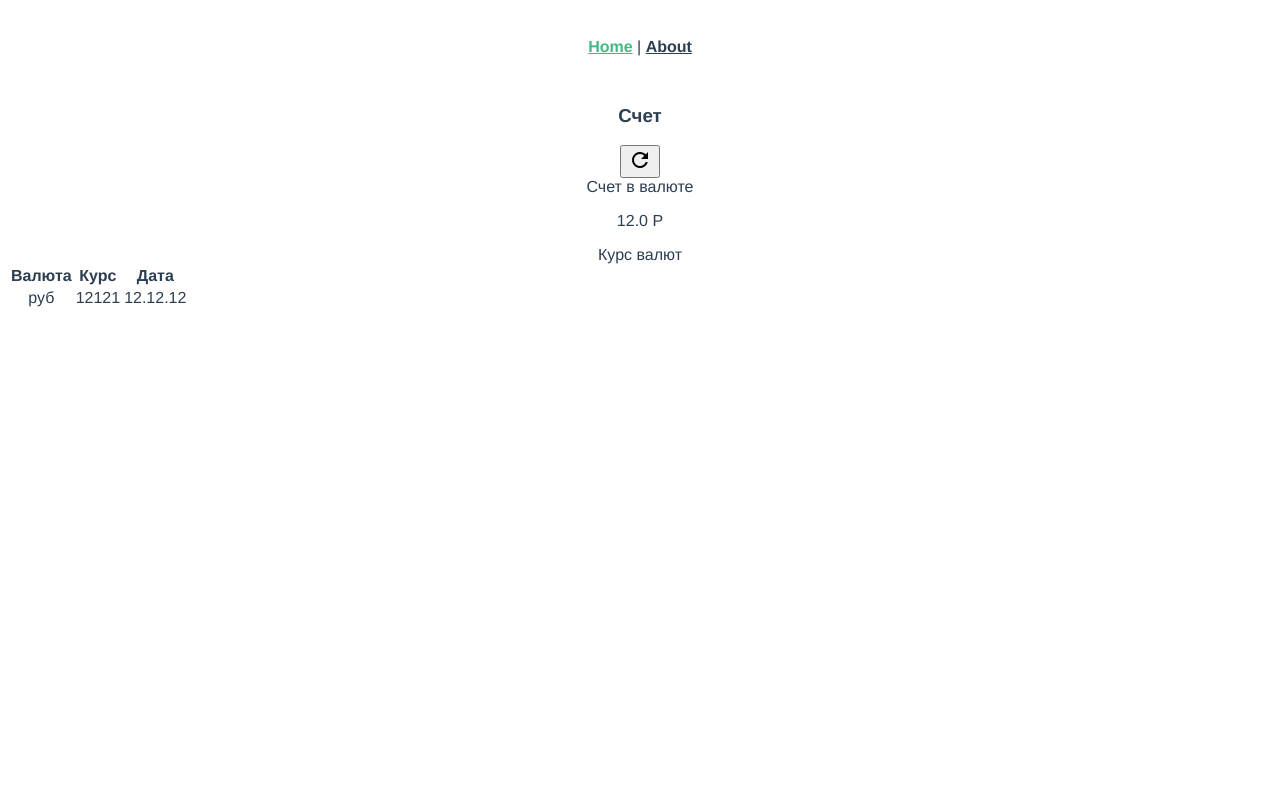
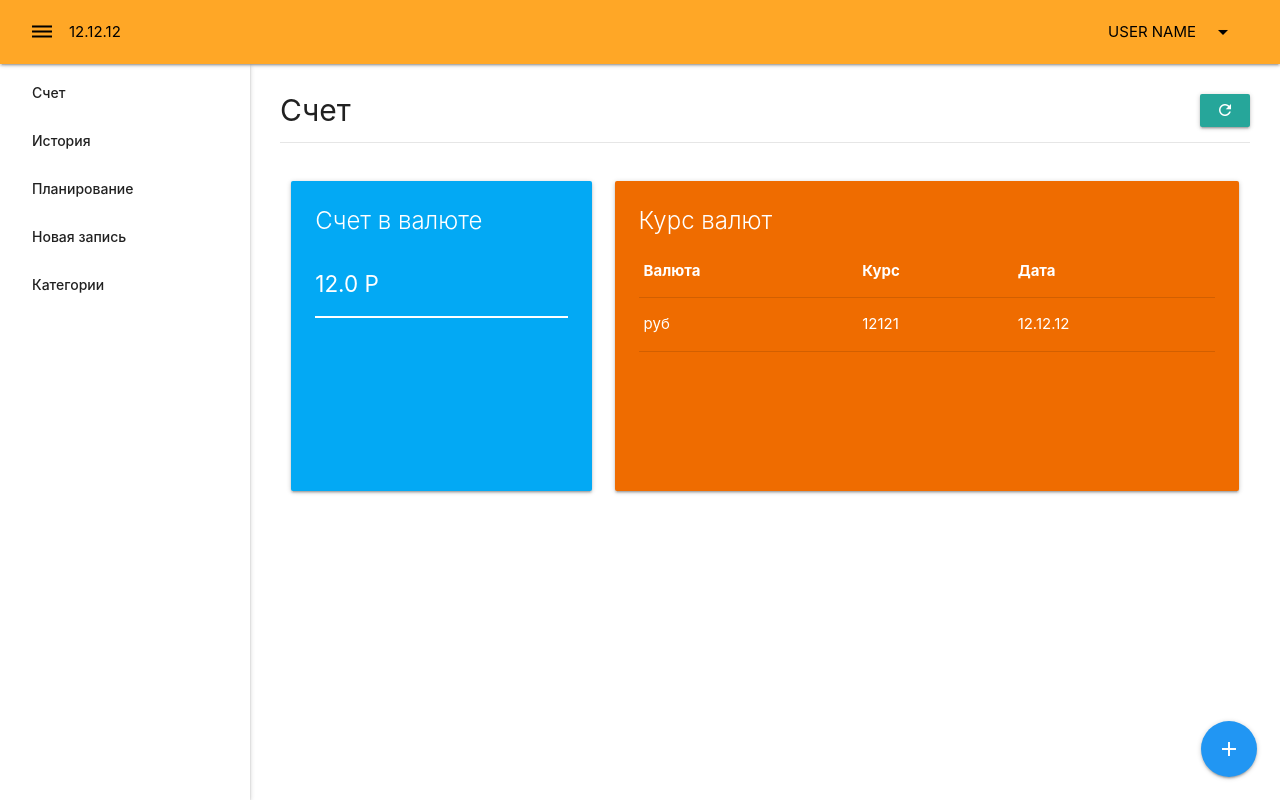
Before and after one commit to vfinchuk/currency-crm, a Vue app: page / in a window 1280 px wide. Built offline with nearby package versions, Linux system fonts and the light colour scheme.

Commit message:
Import layout components

```diff
--- a/src/App.vue
+++ b/src/App.vue
@@ -1,32 +1,29 @@
 <template>
   <div id="app">
-    <div id="nav">
-      <router-link to="/">Home</router-link> |
-      <router-link to="/about">About</router-link>
-    </div>
-    <router-view/>
+    <component :is="layout">
+      <router-view/>
+    </component>
   </div>
 </template>
 
-<style lang="scss">
-#app {
-  font-family: Avenir, Helvetica, Arial, sans-serif;
-  -webkit-font-smoothing: antialiased;
-  -moz-osx-font-smoothing: grayscale;
-  text-align: center;
-  color: #2c3e50;
-}
+<script>
+import EmptyLayout from '@/layouts/EmptyLayout'
+import MainLayout from '@/layouts/MainLayout'
 
-#nav {
-  padding: 30px;
-
-  a {
-    font-weight: bold;
-    color: #2c3e50;
-
-    &.router-link-exact-active {
-      color: #42b983;
+export default {
+  computed: {
+    layout () {
+      return (this.$route.meta.layout || 'empty') + '-layout'
     }
+  },
+  components: {
+    MainLayout,
+    EmptyLayout
   }
 }
+</script>
+
+<style lang="scss">
+@import "~materialize-css/dist/css/materialize.min.css";
+@import "assets/index.css";
 </style>
```
